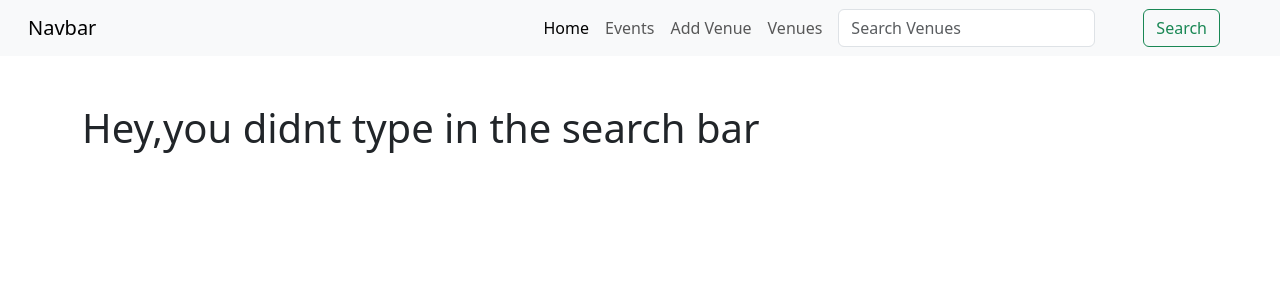
After one commit to kevinchege47/django-events, a Django app: template myclub_website/app/templates/app/search_venues.html in a window 1280 px wide. The commit adds this page. Shown: the top 300 px of the page. Run offline with Django 4.2, Linux system fonts and the light colour scheme; the template is opened without the code that fills it, so the values that code supplies are empty.

Commit message:
Search Bar

```diff
--- /dev/null
+++ b/myclub_website/app/templates/app/search_venues.html
@@ -0,0 +1,16 @@
+{% extends 'app/base.html' %}
+
+{%block content%}
+{% if searched %}
+<h1>You Searched For {{searched}}</h1>
+    {% for venue in venues %}
+   <a href="{% url 'show-venue' venue.id %}"> {{ venue }} </a>
+    {% endfor %}
+
+{% else %}
+<h1>Hey,you didnt type in the search bar</h1>
+{% endif %}
+
+
+
+{%endblock%}
--- a/myclub_website/app/templates/app/snippets/navbar.html
+++ b/myclub_website/app/templates/app/snippets/navbar.html
@@ -21,8 +21,11 @@
             <a class="nav-link" href="{% url 'list-venues' %}">Venues</a>
           </li>
         </ul>
-        <form class="d-flex" role="search">
-          <input class="form-control me-2" type="search" placeholder="Search" aria-label="Search">
+        <form class="d-flex" method= POST action="{% url 'search-venues' %}" role="search">
+
+          {% csrf_token %}
+
+          <input class="form-control me-2" type="search" placeholder="Search Venues" aria-label="Search" name = "searched">
           <button class="btn btn-outline-success mx-5" type="submit">Search</button>
         </form>
       </div>
--- a/myclub_website/app/urls.py
+++ b/myclub_website/app/urls.py
@@ -24,6 +24,7 @@ urlpatterns = [
     path('events',views.all_events,name="list-events"),
     path('add_venue',views.add_venue,name ="add-venue"),
     path('list_venues',views.list_venues,name ="list-venues"),
-    path('show_venue/<venue_id>',views.show_venue,name="show-venue")
+    path('show_venue/<venue_id>',views.show_venue,name="show-venue"),
+    path('search_venues',views.search_venues,name="search-venues")
 
 ]
```
Also changed, not shown: myclub_website/app/views.py (+11 -0 lines).
